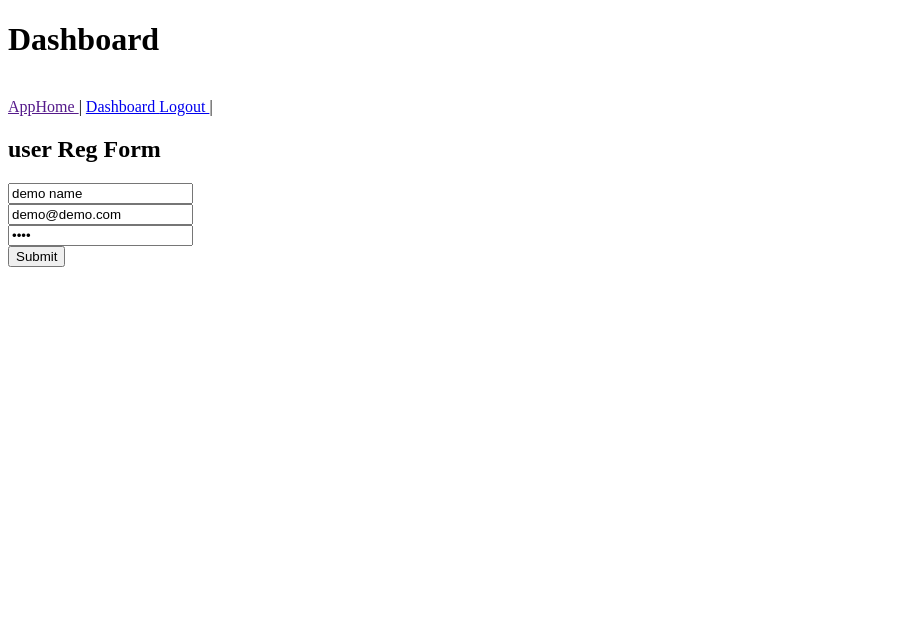
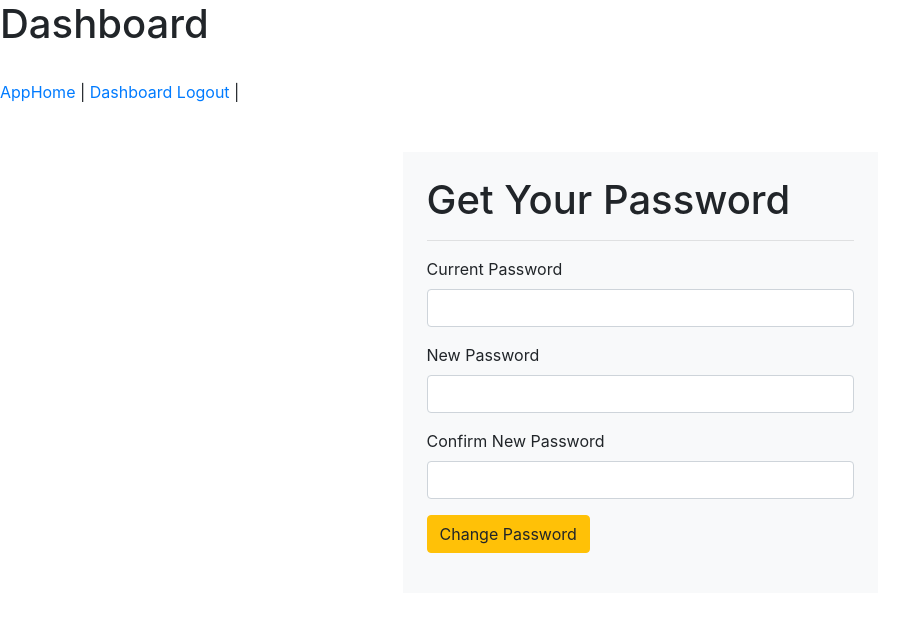
Before and after one commit to jeswinroy/edjango, a Django app: page /dashboard/change_password in a window 1280 px wide. Shown: the top 640 px of the page, without its empty margins (0-917 px from the left). Run offline with Django 3.2, Linux system fonts and the light colour scheme; the visitor is signed in with stand-in values (Sample User, id 1); parts of the project's set-up code (start-up, migrations or seed data) failed here and were passed over; some libraries are stand-ins or nearby versions.

Commit message:
Change Password  working

```diff
--- a/mysite/dashboard/urls.py
+++ b/mysite/dashboard/urls.py
@@ -7,6 +7,6 @@ app_name = 'dashboard'
 urlpatterns = [
     path('', views.home_view, name='home'),
     path('profile', views.profile_view, name='profile'),
-    path('change_password', views.profile_view, name='change_password'),
+    path('change_password', views.change_password, name='change_password'),
     path('logout', views.logout_view, name='logout'),
 ]
--- a/mysite/dashboard/views.py
+++ b/mysite/dashboard/views.py
@@ -1,8 +1,12 @@
 from django.shortcuts import render,redirect
 from django.http import HttpResponse
 from django.contrib.auth.models import User
+from django.contrib.auth.forms import PasswordChangeForm
+from django.contrib import messages
 from django.contrib.auth.decorators import login_required
-from django.contrib.auth import logout
+
+from django.contrib.auth import update_session_auth_hash
+from django.contrib.auth import logout,login
 
 @login_required(login_url='/login')
 def  home_view(request):
@@ -10,10 +14,34 @@ def  home_view(request):
 
 @login_required(login_url='/login')
 def  profile_view(request):
-    return render(request, 'dashboard/profile.html')
+    user = User.objects.get(username=username)
+    return render(request, 'dashboard/profile.html', {"user":user})
 
 
 @login_required(login_url='/login')
 def  logout_view(request):
     logout(request)
     return redirect('/')
+
+@login_required(login_url='/login')
+def change_password(request):
+    context={}
+    if request.method=="POST":
+        current = request.POST["cpwd"]
+        new_pas = request.POST["npwd"]
+
+        user = User.objects.get(id=request.user.id)
+        un = user.username
+        check = user.check_password(current)
+        if check==True:
+            user.set_password(new_pas)
+            user.save()
+            context["msz"] = "Password Changed Successfully!!!"
+            context["col"] = "alert-success"
+            user = User.objects.get(username=un)
+            login(request,user)
+        else:
+            context["msz"] = "Incorrect Current Password"
+            context["col"] = "alert-danger"
+
+    return render(request,"dashboard/change_password.html",context)
--- a/mysite/mysite/settings.py
+++ b/mysite/mysite/settings.py
@@ -39,6 +39,7 @@ INSTALLED_APPS = [
     'django.contrib.staticfiles',
     'pages',
     'dashboard',
+
 ]
 
 MIDDLEWARE = [
--- a/mysite/pages/urls.py
+++ b/mysite/pages/urls.py
@@ -8,4 +8,3 @@ urlpatterns = [
     path('', views.home_view, name='home'),
     path('register', views.register_view, name='register'),
     path('login', views.login_view, name='login'),
-]
--- a/mysite/pages/views.py
+++ b/mysite/pages/views.py
@@ -1,7 +1,9 @@
 from django.shortcuts import render,redirect
 from django.http import HttpResponse
 from django.contrib.auth.models import User
+
 from django.contrib.auth import authenticate, login
+
 
 def  home_view(request):
     return render(request, 'pages/index.html')
--- a/mysite/templates/dashboard/change_password.html
+++ b/mysite/templates/dashboard/change_password.html
@@ -3,13 +3,55 @@
 
 
 {% block body %}
+<div class="container">
+    <div class="row">
+        <div class="col-md-5 mx-auto bg-light my-5 p-4">
+            <form method="post">
+                {% csrf_token %}
+                <h1>Get Your Password</h1>
+                <hr>
+                {% if msz %}
+                    <div class="alert {{col}}">{{msz}}</div>
+                {% endif %}
+                <div class="form-group">
+                    <label>Current Password</label>
+                    <input type="password" class="form-control" name="cpwd" required>
+                </div>
+                <div class="form-group">
+                    <label>New Password</label>
+                    <input type="password" class="form-control" name="npwd" id="pas" required onkeyup="check_pass()">
+                </div>
+                <div class="form-group">
+                    <label>Confirm New Password</label>
+                    <input type="password" class="form-control" id="cpas" required onkeyup="check_pass()">
+                </div>
+                <div class="form-group">
+                    <input type="submit" class="btn btn-warning" value="Change Password" id="sbbtn">
+                </div>
+            </form>
+        </div>
+    </div>
+</div>
+<script>
+    function check_pass(){
+        let p = $("#pas").val();
+        let cp = $("#cpas").val();
 
-<h2>User Login Form </h2>
-<form action="register" method="post">
- {% csrf_token %}
-<input type="email" name="email" placeholder="Email/username" value="demo@demo.com"  > <br />
-<input type="password" name="password" placeholder="password" value="demo"  > <br />
-<input type="submit">
-</form>
+        if(p==cp){
+            $("#pas").css("border","1px solid green");
+            $("#cpas").css("border","1px solid green");
+            // $("#pas").removeClass("alert alert-danger").addClass("alert alert-success");
+            // $("#cpas").removeClass("alert alert-danger").addClass("alert alert-success");
+            $("#sbbtn").removeAttr("disabled");
+        }else{
+            $("#pas").css("border","1px solid red");
+            $("#cpas").css("border","1px solid red");
+            // $("#pas").removeClass("alert alert-success").addClass("alert alert-danger");
+            // $("#cpas").removeClass("alert alert-success").addClass("alert alert-danger");
+
+            $("#sbbtn").attr("disabled","disabled");
+        }
+    }
+</script>
 
 {% endblock %}
--- a/mysite/templates/pages/base.html
+++ b/mysite/templates/pages/base.html
@@ -3,6 +3,11 @@
 <head>
     <meta charset="UTF-8">
     <meta name="viewport" content="width=device-width, initial-scale=1.0">
+    <script src="https://ajax.googleapis.com/ajax/libs/jquery/3.4.1/jquery.min.js"></script>
+    <script src="https://cdnjs.cloudflare.com/ajax/libs/popper.js/1.16.0/umd/popper.min.js"></script>
+    <script src="https://maxcdn.bootstrapcdn.com/bootstrap/4.4.1/js/bootstrap.min.js"></script>
+     <link rel="stylesheet" href="https://maxcdn.bootstrapcdn.com/bootstrap/4.4.1/css/bootstrap.min.css">
+
     <title>App Home Page</title>
 </head>
 <body>
```
